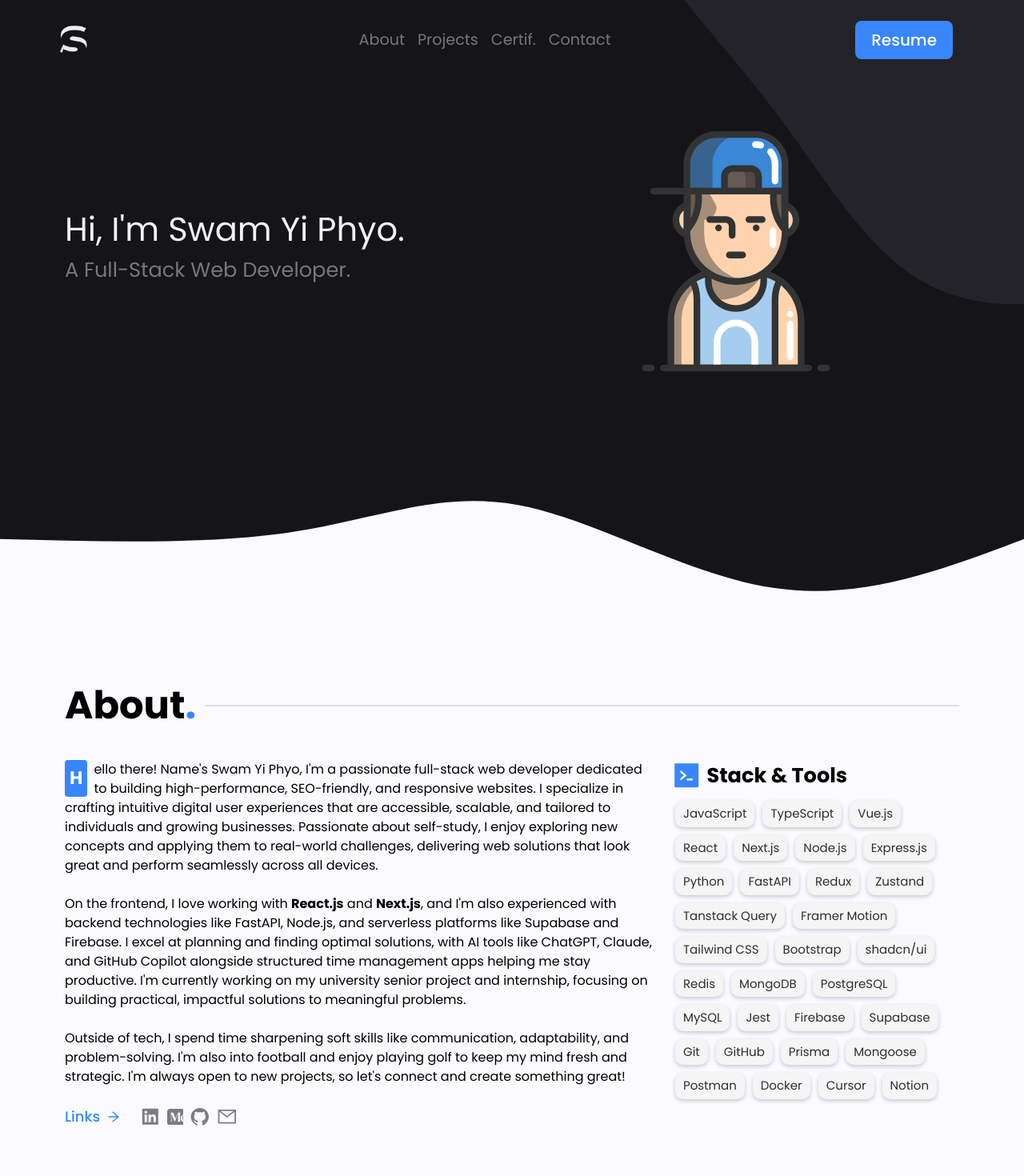
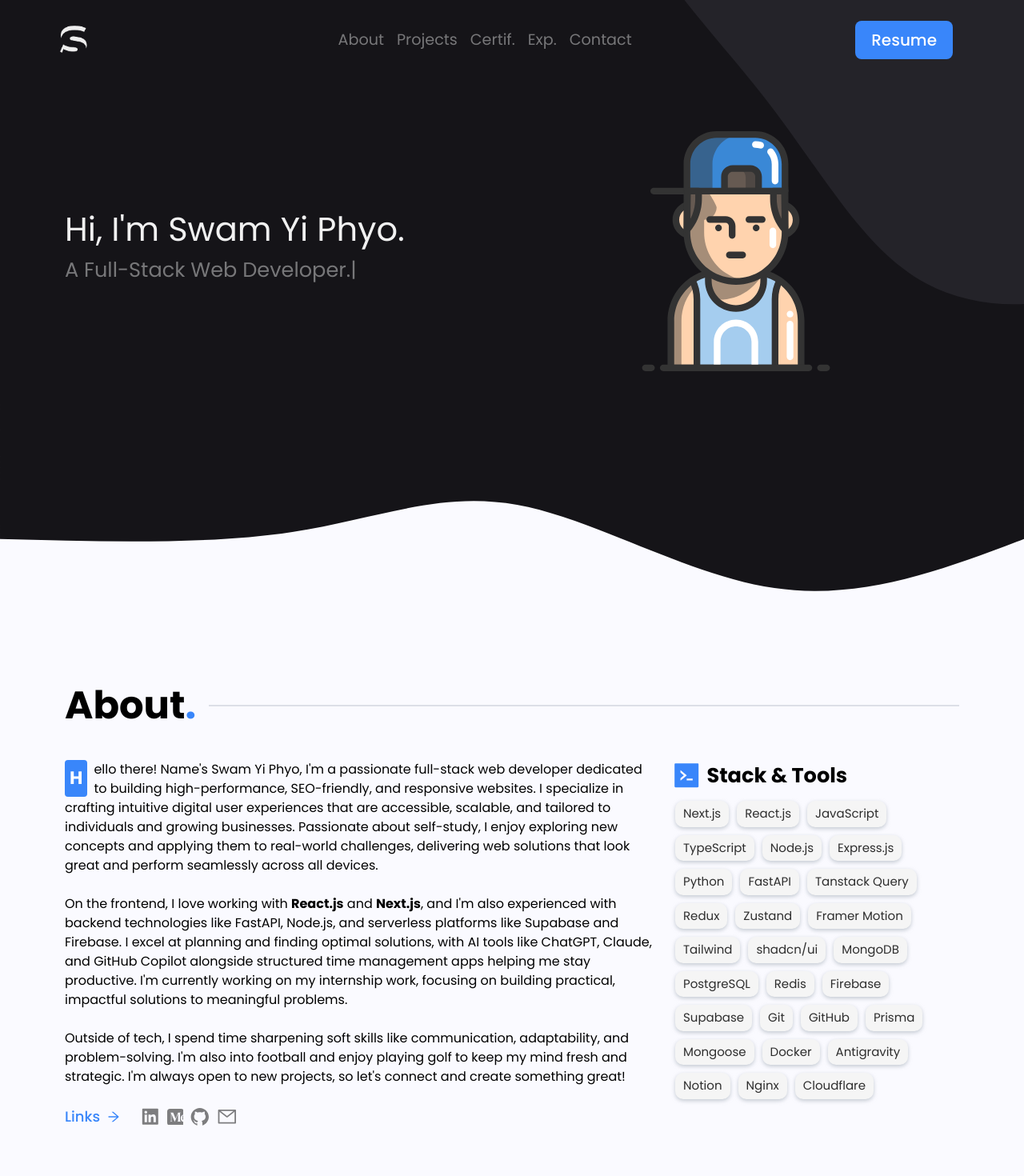
Before and after one commit to fisheeesh/portfolio_v1, a Next.js app: page / in a window 1280 px wide. Shown: the top 1470 px of the page at 80% size. Built offline with nearby package versions, Linux system fonts and the light colour scheme.

Commit message:
feat: professional experience section added and resume updated

```diff
--- a/app/page.tsx
+++ b/app/page.tsx
@@ -3,6 +3,7 @@
 import About from "@/components/about/about"
 import Certification from "@/components/certification/certification"
 import { Contact } from "@/components/contact/contact"
+import Experience from "@/components/experience/experience"
 import Footer from "@/components/footer/footer"
 import Hero from "@/components/hero/hero"
 import ScrollTopBtn from "@/components/shared/scroll-top-btn"
@@ -15,6 +16,7 @@ export default function HomePage() {
       <Hero />
       <About />
       <ShowCase />
+      <Experience />
       <Certification />
       <Contact />
       <Footer />
--- a/components/about/about.tsx
+++ b/components/about/about.tsx
@@ -20,7 +20,7 @@ const About = () => {
                         </Reveal>
                         <Reveal>
                             <p className="mb-6 text-[15px] sm:text-base">
-                                On the frontend, I love working with <strong>React.js</strong> and <strong>Next.js</strong>, and I&apos;m also experienced with backend technologies like FastAPI, Node.js, and serverless platforms like Supabase and Firebase. I excel at planning and finding optimal solutions, with AI tools like ChatGPT, Claude, and GitHub Copilot alongside structured time management apps helping me stay productive. I&apos;m currently working on my university senior project and internship, focusing on building practical, impactful solutions to meaningful problems.
+                                On the frontend, I love working with <strong>React.js</strong> and <strong>Next.js</strong>, and I&apos;m also experienced with backend technologies like FastAPI, Node.js, and serverless platforms like Supabase and Firebase. I excel at planning and finding optimal solutions, with AI tools like ChatGPT, Claude, and GitHub Copilot alongside structured time management apps helping me stay productive. I&apos;m currently working on my internship work, focusing on building practical, impactful solutions to meaningful problems.
                             </p>
                         </Reveal>
                         <Reveal>
--- a/components/certification/certification-item.tsx
+++ b/components/experience/experience-item.tsx
@@ -1,27 +1,27 @@
 import { statClassName } from "@/data/config";
 import { Reveal } from "../shared/reveal";
 
-interface Props{
+interface Props {
     title: string,
-    school: string,
+    role: string,
     date: string,
-    link: string,
+    location: string,
     description: string,
     tech: string[]
 }
 
-export const CertificationItem = ({
+export const ExperienceItem = ({
     title,
-    school,
+    role,
     date,
-    link,
+    location,
     description,
     tech,
-} : Props) => {
+}: Props) => {
 
     return (
         <div className="mb-[2.4rem] space-y-3 pt-0 px-[1.2rem] pb-[2.4rem] border-b border-b-gray-300 max-[480px]:pt-0 max-[480px]:px-0 max-[480px]:pb-[2.4rem]">
-            <div className="flex items-center justify-between max-[600px]:flex-col max-[600px]:items-start">
+            <div className="flex items-center justify-between max-[700px]:flex-col max-[700px]:items-start">
                 <Reveal>
                     <span className="font-bold text-2xl">{title}</span>
                 </Reveal>
@@ -30,21 +30,12 @@ export const CertificationItem = ({
                 </Reveal>
             </div>
 
-            <div className="flex items-center justify-between max-[600px]:flex-col max-[600px]:items-start">
+            <div className="flex items-center justify-between max-[700px]:flex-col max-[700px]:items-start">
                 <Reveal>
-                    <span className="text-brand font-bold">{school}</span>
+                    <span className="text-brand font-bold">{role}</span>
                 </Reveal>
                 <Reveal>
-                    <a
-                        href={link}
-                        className="transition font-medium duration-200 hover:text-brand"
-                        target="_blank"
-                        rel="nofollow"
-                        title="View Certificate"
-                        aria-label="View Certificate"
-                    >
-                        Certificate
-                    </a>
+                    <span className="font-medium">{location}</span>
                 </Reveal>
             </div>
             <Reveal>
--- /dev/null
+++ b/components/experience/experience.tsx
@@ -0,0 +1,16 @@
+import { experiences } from "@/data/config";
+import { ExperienceItem } from "./experience-item";
+import { SectionHeader } from "../shared/section-header";
+
+export default function Experience() {
+    return (
+        <section className="pb-36" id="experience">
+            <div className="Container">
+                <SectionHeader title="Experience" dir="l" />
+                {experiences.map((item) => (
+                    <ExperienceItem key={item.title} {...item} />
+                ))}
+            </div>
+        </section>
+    )
+}
--- a/components/header/header.tsx
+++ b/components/header/header.tsx
@@ -47,6 +47,15 @@ export default function Header({ toggle }: { toggle: () => void }) {
                     </li>
                     <li>
                         <Link
+                            aria-label="Experience section"
+                            href="/#experience"
+                            className="text-[#777779] flex text-[1.2rem] items-center h-full cursor-pointer hover:text-light"
+                        >
+                            Exp.
+                        </Link>
+                    </li>
+                    <li>
+                        <Link
                             href="/#contact"
                             className="text-[#777779] flex text-[1.2rem] items-center h-full cursor-pointer hover:text-light"
                         >
--- a/components/hero/hero.tsx
+++ b/components/hero/hero.tsx
@@ -1,7 +1,7 @@
 import { motion } from 'framer-motion';
 import { useState } from 'react';
 import { TypeAnimation } from 'react-type-animation';
-import DropDown from '../dropDown/drop-down';
+import DropDown from '../drop-down/drop-down';
 import Header from '../header/header';
 import { fadeIn, flipInX } from '@/data/motion';
 import Image from 'next/image';
--- a/components/shared/resume-btn.tsx
+++ b/components/shared/resume-btn.tsx
@@ -1,12 +1,13 @@
 export default function ResumeBtn() {
     return (
         <a
-            className="btn primaryBtn"
-            href="https://drive.google.com/file/d/1dZYwxgaUzzzZ3u6cRGGG3sA70RE22gaG/view?usp=sharing"
+            className="btn primaryBtn relative group overflow-hidden"
+            href="https://drive.google.com/file/d/1TBzrSs7x_W5qnV8EevRIGN59zgojnBr-/view?usp=sharing"
             target="_blank"
             rel="noopener noreferrer"
             aria-label="Check out my Resume"
         >
+            <div className="absolute inset-0 bg-linear-to-r from-transparent via-white/30 to-transparent -translate-x-full group-hover:translate-x-full transition-transform duration-700"></div>
             Resume
         </a>
     )
--- a/components/shared/section-header.tsx
+++ b/components/shared/section-header.tsx
@@ -8,7 +8,7 @@ interface Props {
 export const SectionHeader = ({ title, dir = "r" }: Props) => {
     return (
         <div
-            className="flex items-center gap-3 mb-[2.4rem]"
+            className="flex items-center gap-4 mb-[2.4rem]"
             style={{ flexDirection: dir === "r" ? "row" : "row-reverse" }}
         >
             <div className="w-full h-0.5 opacity-30 bg-gray-400" />
--- a/data/config.tsx
+++ b/data/config.tsx
@@ -1,12 +1,35 @@
 export const statClassName = "rounded-[10px] text-[#000000D0] cursor-default shadow-[0px_2px_5px_rgba(160,170,180,0.6)] bg-[#f5f5f5] py-[5px] px-2.5 m-[5px] flex items-center justify-center text-[15px] font-normal"
 
 export const stackTech = [
-    "JavaScript", "TypeScript", "Vue.js", "React", "Next.js",
-    "Node.js", "Express.js", "Python", "FastAPI",
-    "Redux", "Zustand", "Tanstack Query", "Framer Motion",
-    "Tailwind CSS", "Bootstrap", "shadcn/ui", "Redis", "MongoDB",
-    "PostgreSQL", "MySQL", "Jest", "Firebase", "Supabase", "Git", "GitHub",
-    "Prisma", "Mongoose", "Postman", "Docker", "Cursor", "Notion"
+    "Next.js", "React.js", "JavaScript", "TypeScript", ,
+    "Node.js", "Express.js", "Python", "FastAPI", "Tanstack Query",
+    "Redux", "Zustand", , "Framer Motion",
+    "Tailwind", "shadcn/ui", "MongoDB",
+    "PostgreSQL", "Redis", "Firebase", "Supabase", "Git", "GitHub",
+    "Prisma", "Mongoose", "Docker", "Antigravity", "Notion", "Nginx", "Cloudflare"
+]
+
+export const experiences = [
+    {
+        title: "Full-Stack Developer",
+        role: "Freelance - Internship",
+        date: 'October 2024 - Present',
+        location: "Bangkok, Thailand",
+        description: "Leading the migration of zcrLog to version 3, a centralized security log management platform serving enterprise clients. Redesigned the entire frontend architecture to improve performance, scalability, and user experience while implementing multi-tenant access control, licensing integration, and AI-powered analysis features. Collaborated with the team to deploy production infrastructure, optimize database queries for high-volume log data, and establish containerized deployment workflows. Gained practical experience in DevOps practices, networking concepts, and cybersecurity fundamentals including on-premise vs SaaS architectures.",
+        tech: [
+            "React",
+            "TanStack Query",
+            "Zustand",
+            "FastAPI",
+            "ClickHouse",
+            "Redis",
+            "Keygen",
+            "Vector",
+            "Cloudflare",
+            "Nginx",
+            "VMware"
+        ],
+    },
 ]
 
 export const certification = [
```
Also changed, not shown: components/drop-down/drop-down.tsx (renamed from components/dropDown/drop-down.tsx).
